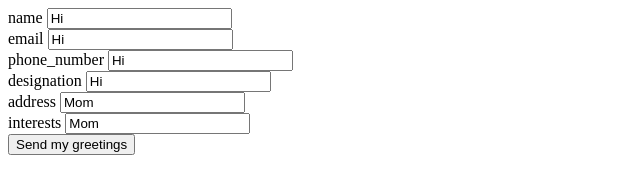
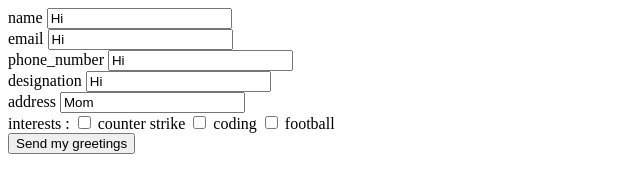
Before and after one commit to subhahu123/Node-Assignment, a website: page index.html in a window 1280 px wide. Shown: the whole page, without its empty margins (0-640 px from the left). Drawn offline with Linux system fonts and the light colour scheme.

Commit message:
fixing interests input

```diff
--- a/index.html
+++ b/index.html
@@ -10,7 +10,7 @@
 
 <body>
 
-    <form action="http://localhost:3000/person" method="post">
+    <form action="http://localhost:8080/person" method="post">
         <div>
             <label for="user">name</label>
             <input name="name" id="name" value="Hi">
@@ -32,9 +32,18 @@
             <input name="address" id="address" value="Mom">
         </div>
         <div>
-            <label for="interests">interests</label>
-            <input name="interests" id="interests" value="Mom">
+            <label for="interests">interests : </label>
+
+            <input type="checkbox" name="interests[]" value="counter strike" id="counter strike">
+            <label for="counter strike">counter strike</label>
+
+            <input type="checkbox" name="interests[]" value="coding" id="coding">
+            <label for="coding">coding</label>
+
+            <input type="checkbox" name="interests[]" value="football" id="football">
+            <label for="football">football</label>
         </div>
+
         <div>
             <button>Send my greetings</button>
         </div>
--- a/index.js
+++ b/index.js
@@ -74,7 +74,7 @@ app.delete("/person/:id", async (request, response) => {
 
 
 app.listen( process.env.PORT || 8080, () => {
-    console.log("Listening at :3000...");
+    console.log("Listening at :8080...");
 });
 
 
```
